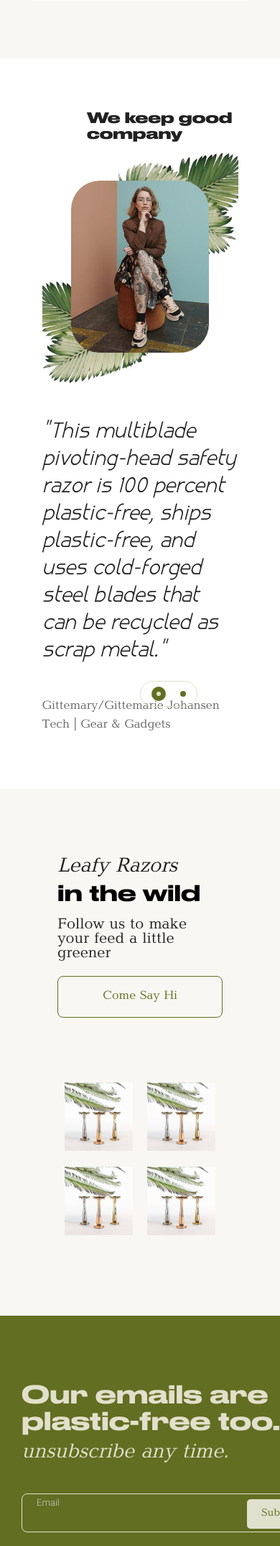
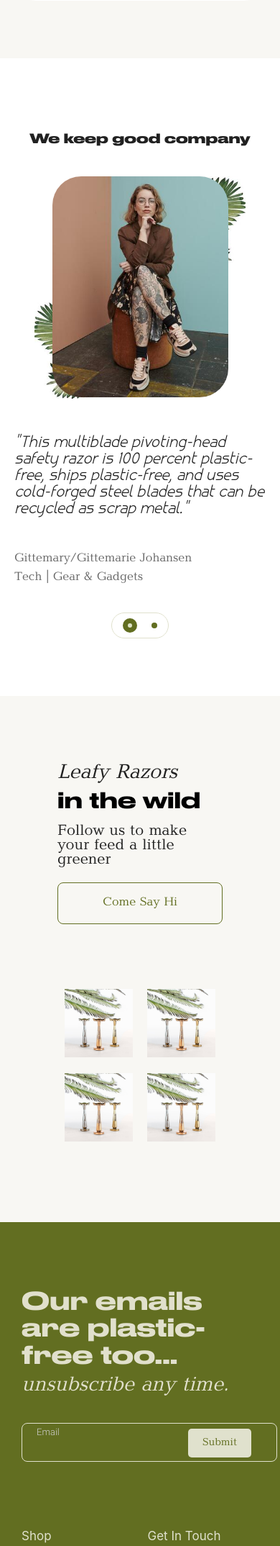
Before and after one commit to asvirkul/Leaf, a PHP site: page / in a window 390 px wide; the page is wider, and only the part inside the window is pictured. Shown: the part 3241-5389 px from the top of that part at 72% size. Run offline with PHP 8.4, Linux system fonts and the light colour scheme; some libraries are stand-ins or nearby versions.

Commit message:
Tablet Adaptive

```diff
--- a/css/style.css
+++ b/css/style.css
@@ -492,6 +492,9 @@
     padding-bottom: 80px;
     flex-wrap: wrap;
 }
+.slider-title {
+    margin-top: 130px;
+}
 .slider-img {
     width: 40%;
     box-sizing: border-box;
@@ -499,7 +502,7 @@
     background-image: url(../images/leafbag.jpg);
     background-repeat: no-repeat;
     background-position: 50% 50%;
-    background-size: cover;
+    background-size: contain;
     padding: 40px 0;
 }
 .slider-bkg {
@@ -515,7 +518,7 @@
     width: 100%;
 }
 .slider-pic-wrapper {
-    width: 70%;
+    width: 55%;
     margin: auto;
 }
 
@@ -525,7 +528,7 @@
 }
 .main-title {
     position: absolute;
-    top: 14%;
+    top: 22%;
     left: 50%;
     font-family: 'Druk Wide Bold';
     font-size: 20px;
@@ -762,6 +765,27 @@
             top: -200px;
             right: 100px;
         }
+        div.email-footer.col.s12.l6 > h6 > br {
+            display: none;
+        }
+        .slider-img-wrapper {
+            padding-top: 30px;
+        }
+         body > footer > div > div.email-footer.col.s12.l6 > form > input {
+            width: 95% !important;
+            margin: auto
+        }
+        footer .email-footer form {
+            width: 100%;
+            display: block;
+            max-width: unset;
+            margin-bottom: 80px;
+        }
+        .swiper-pagination.swiper-pagination-bullets.swiper-pagination-horizontal {
+            bottom: 380px !important;
+            left: 15%;
+            position: absolute;
+        }
         .showcase-text-wrapper p {
             font-size: 35px !important;
         }
@@ -803,9 +827,9 @@
             width: 70%;
         }
         .main-title {
-            position: absolute;
-            top: 5%;
-            left: 31%;
+            position: static;
+            text-align: center;
+            padding-top: 80px;
         }
         .kit-wrapper > a {
             width: 48%;
@@ -859,6 +883,32 @@
             position: absolute;
             top: -220px;
             right: 20px
+        }
+    }
+    @media all and (max-width: 800px) {
+        .swiper-pagination.swiper-pagination-bullets.swiper-pagination-horizontal {
+            bottom: 410px !important;
+        }
+        .slider-img, .slider-text {
+            width: 85%;
+        }
+    }
+    @media all and (max-width: 675px) {
+        .swiper-pagination.swiper-pagination-bullets.swiper-pagination-horizontal {
+            position: static;
+        }
+        .slider-title {
+            margin: 40px 0;
+        }
+        .slider-pic-wrapper {
+            width: 70%;
+        }
+        .main-title {
+            font-size: 20px;
+        }
+        .swiper-slide p.review-text {
+            font-size: 25px !important;
+            line-height: normal;
         }
     }
     @media all and (max-width: 768px) {
@@ -920,9 +970,20 @@
             top: 225px;
         }
     }
+
     @media all and (max-width: 410px) {
         .background-mobile {
             top: 250px;
         }
+        .main-title {
+            font-size: 18px;
+        }
+        .swiper-slide p.review-text {
+            font-size: 22px !important;
+        }
+        .slider-img, .slider-text {
+            width: unset;
+            padding: 0 20px;
+        }
     }
  /* Media End */
--- a/index.html
+++ b/index.html
@@ -218,14 +218,14 @@
     <!-- Footer Start -->
     <footer>
         <div class="footer-content container row">
-            <div class="email-footer col l6">
+            <div class="email-footer col s12 l6">
                 <h6 class="title">Our emails are <br> plastic-free too... <br> <span>unsubscribe any time.</span></h6>
                 <form>
                     <input placeholder="email" type="email" class="input-footer">
                     <button type="submit">Submit</button>
                 </form>
             </div>
-            <div class="footer-menu col xl3">
+            <div class="footer-menu col s6 xl3">
                 <ul class="menu">
                     <li><a href="#">Shop</a></li>
                     <li><a href="#">Our Story</a></li>
@@ -235,7 +235,7 @@
                     <li><a href="#">FAQ</a></li>
                 </ul>
             </div>
-            <div class="footer-menu col xl3">
+            <div class="footer-menu col s6 xl3">
                 <ul class="menu">
                     <li><a href="#">Get In Touch</a></li>
                     <li><a href="#">Wholesale Ordering</a></li>
```
